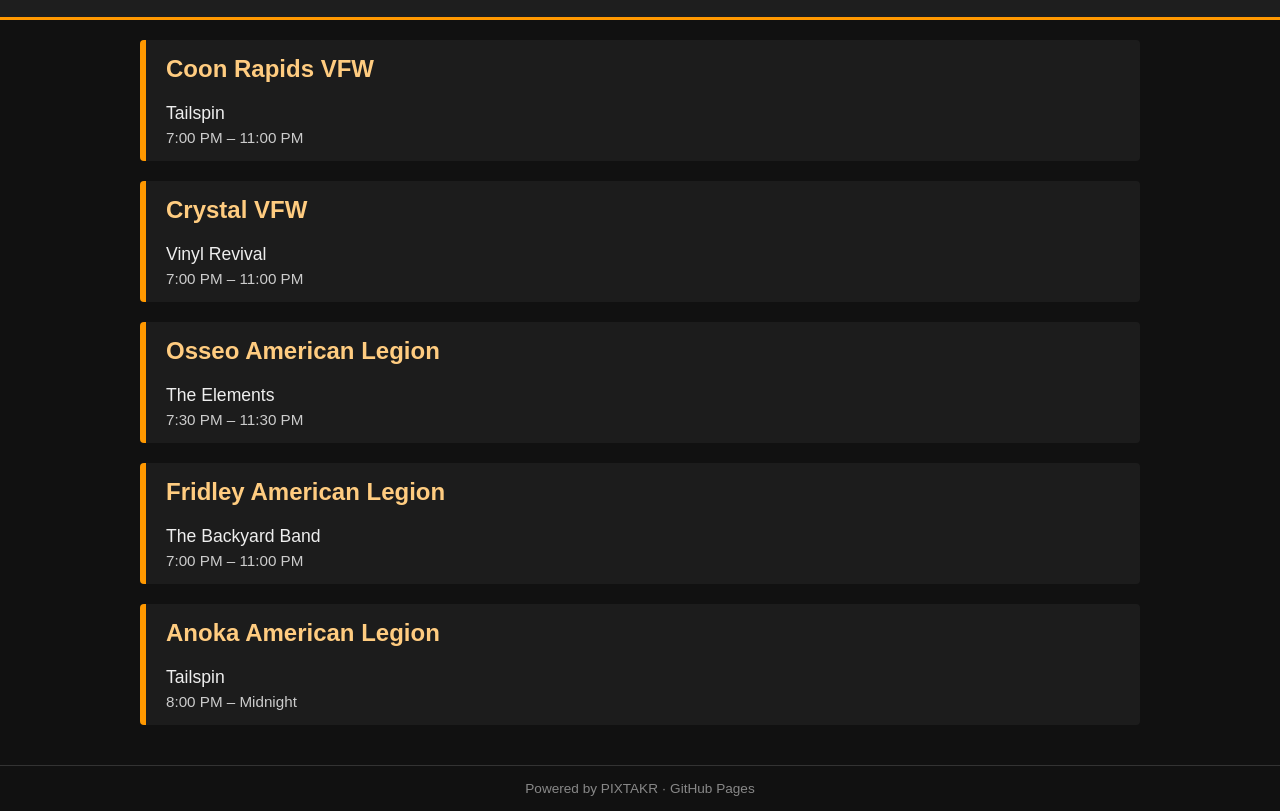
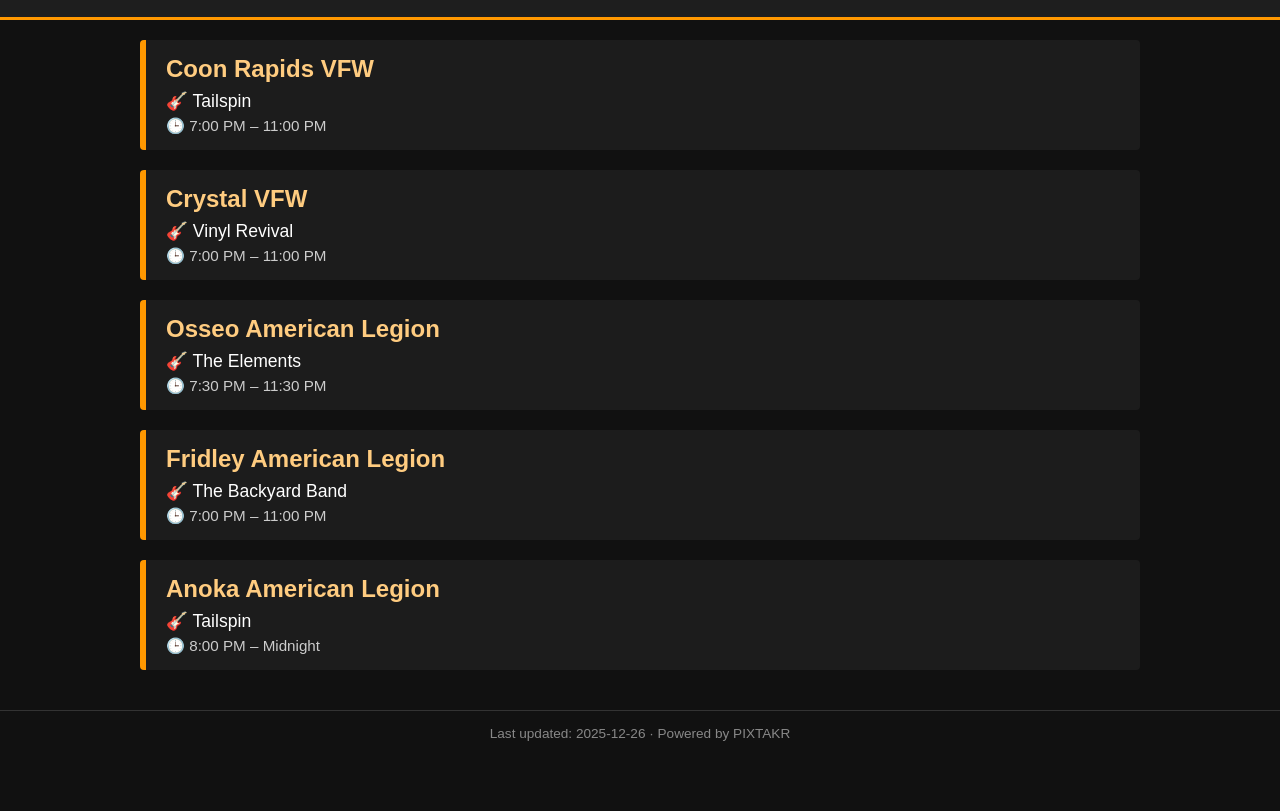
Before and after one commit to southern98/friday-live-music, a plain HTML site: page index.html in a window 1280 px wide. Shown: the part 84-895 px from the top of the page. After the commit the page ends 840 px from the top, so only its background shows below. Drawn offline with Linux system fonts and the light colour scheme.

Commit message:
Update index.html

```diff
--- a/index.html
+++ b/index.html
@@ -41,6 +41,7 @@
     }
     .venue h2 {
         margin-top: 0;
+        margin-bottom: 8px;
         color: #ffcc80;
     }
     .band {
@@ -58,10 +59,17 @@
         color: #888;
         border-top: 1px solid #333;
     }
+    a {
+        text-decoration: none;
+    }
+    a:hover {
+        text-decoration: underline;
+    }
 </style>
 </head>
 
 <body>
+
 <header>
     <h1>🎸 Friday Night Live Music</h1>
     <div class="subtitle">Local bands • Updated daily</div>
@@ -72,63 +80,53 @@
 </main>
 
 <footer>
-    Powered by PIXTAKR · GitHub Pages
+    Powered by PIXTAKR
 </footer>
 
 <script>
-/*
-  This data block can later be replaced with:
-  - API calls
-  - Google Sheets JSON
-  - Scraped feeds
-  Refreshed once per page load (daily cache-friendly)
-*/
+async function loadFridaySchedule() {
+    const container = document.getElementById("content");
+    container.innerHTML = "Loading Friday night schedule…";
 
-const fridayData = [
-    {
-        venue: "Coon Rapids VFW",
-        band: "Tailspin",
-        time: "7:00 PM – 11:00 PM"
-    },
-    {
-        venue: "Crystal VFW",
-        band: "Vinyl Revival",
-        time: "7:00 PM – 11:00 PM"
-    },
-    {
-        venue: "Osseo American Legion",
-        band: "The Elements",
-        time: "7:30 PM – 11:30 PM"
-    },
-    {
-        venue: "Fridley American Legion",
-        band: "The Backyard Band",
-        time: "7:00 PM – 11:00 PM"
-    },
-    {
-        venue: "Anoka American Legion",
-        band: "Tailspin",
-        time: "8:00 PM – Midnight"
-    }
-];
+    try {
+        const response = await fetch("./data/friday.json", { cache: "no-store" });
+        const data = await response.json();
 
-function renderSchedule() {
-    const container = document.getElementById("content");
         container.innerHTML = "";
 
-    fridayData.forEach(item => {
+        data.events.forEach(item => {
             const div = document.createElement("div");
             div.className = "venue";
             div.innerHTML = `
-            <h2>${item.venue}</h2>
-            <div class="band">${item.band}</div>
-            <div class="time">${item.time}</div>
+                <h2>
+                    <a href="${item.venueUrl}" target="_blank" rel="noopener"
+                       style="color:#ffcc80;">
+                        ${item.venue}
+                    </a>
+                </h2>
+
+                <div class="band">
+                    🎸 <a href="${item.bandUrl}" target="_blank" rel="noopener"
+                         style="color:#ffffff;">
+                        ${item.band}
+                    </a>
+                </div>
+
+                <div class="time">🕒 ${item.time}</div>
             `;
             container.appendChild(div);
         });
+
+        document.querySelector("footer").innerHTML =
+            `Last updated: ${data.lastUpdated} · Powered by PIXTAKR`;
+
+    } catch (error) {
+        container.innerHTML = "⚠️ Unable to load live schedule.";
+        console.error("Schedule load error:", error);
+    }
 }
 
-renderSchedule();
+loadFridaySchedule();
 </script>
 
 </body>
```
Lines whose indentation alone changed are shown as unchanged.
